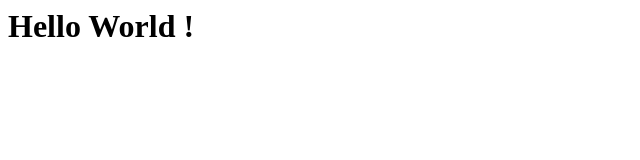
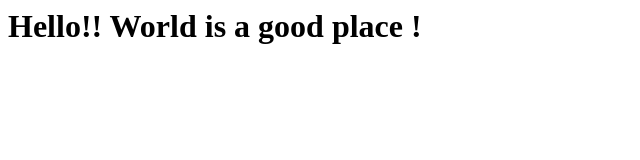
Before and after one commit to rohit-raj/example, a website: page views/index.html in a window 1280 px wide. Shown: the whole page, without its empty margins (0-640 px from the left). Drawn offline with nearby package versions, Linux system fonts and the light colour scheme.

Commit message:
Master: third commit

```diff
--- a/views/index.html
+++ b/views/index.html
@@ -9,6 +9,6 @@
 </script>
 </head>
 <body>
-<h1> Hello World ! </h1>
+<h1> Hello!!  World is a good place ! </h1>
 </body>
 </html>
```
